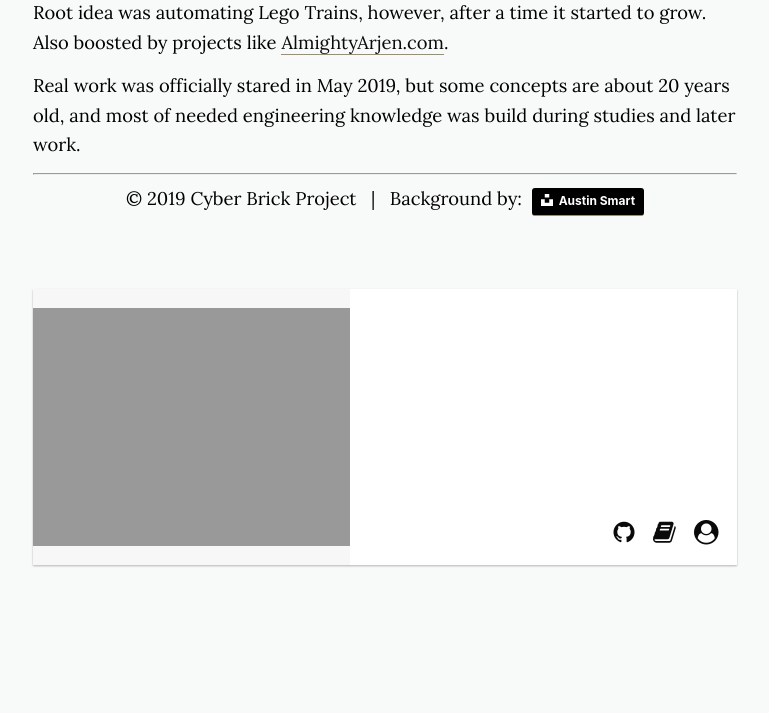
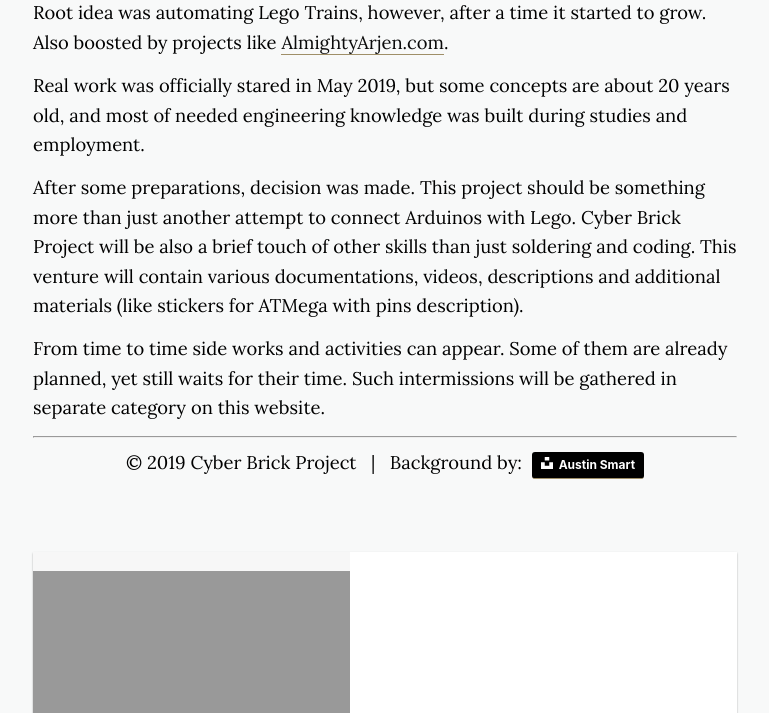
Before and after one commit to cyber-brick-project/cyber-brick-project.github.io, a Jekyll site: the page built from _posts/2019-09-19-about-cyber-brick-project.markdown, in a window 1280 px wide and 900 px high, scrolled down 623 px, cut to the strip 187-900 px from the top of the window. Shown: the whole strip, without its empty margins (255-1024 px from the left). Built offline with Jekyll 4.4.1, drawn with Linux system fonts in a browser that asks for light colours; nearby versions of some CDN libraries; before the commit the page ends 1449 px from its top, so only the background shows below that.

Commit message:
About page

```diff
--- a/_posts/2019-09-19-about-cyber-brick-project.markdown
+++ b/_posts/2019-09-19-about-cyber-brick-project.markdown
@@ -9,10 +9,19 @@ image: /assets/images/austin-smart-vPe0ltATD2k-unsplash.jpg
 image-sm: /assets/images/austin-smart-vPe0ltATD2k-unsplash-small.jpg
 bgCredential: <a style="background-color:black;color:white;text-decoration:none;padding:4px 6px;font-family:-apple-system, BlinkMacSystemFont, &quot;San Francisco&quot;, &quot;Helvetica Neue&quot;, Helvetica, Ubuntu, Roboto, Noto, &quot;Segoe UI&quot;, Arial, sans-serif;font-size:12px;font-weight:bold;line-height:1.2;display:inline-block;border-radius:3px" href="https://unsplash.com/@austinsmart?utm_medium=referral&amp;utm_campaign=photographer-credit&amp;utm_content=creditBadge" target="_blank" rel="noopener noreferrer" title="Download free do whatever you want high-resolution photos from Austin Smart"><span style="display:inline-block;padding:2px 3px"><svg xmlns="http://www.w3.org/2000/svg" style="height:12px;width:auto;position:relative;vertical-align:middle;top:-2px;fill:white" viewBox="0 0 32 32"><title>unsplash-logo</title><path d="M10 9V0h12v9H10zm12 5h10v18H0V14h10v9h12v-9z"></path></svg></span><span style="display:inline-block;padding:2px 3px">Austin Smart</span></a>
 ---
+
 Cyber Brick Project is mix of Lego, electronics and passion for creation.
 
 Root idea was automating Lego Trains, however, after a time it started to grow. Also boosted by projects like
 [AlmightyArjen.com](http://www.almightyarjen.com/){:target="_blank"}.
 
 Real work was officially stared in May 2019, but some concepts are about 20 years old, and most of
-needed engineering knowledge was build during studies and later work.
+needed engineering knowledge was built during studies and employment.
+
+After some preparations, decision was made. This project should be something more than just
+another attempt to connect Arduinos with Lego. Cyber Brick Project will be also a brief touch
+of other skills than just soldering and coding. This venture will contain various documentations,
+videos, descriptions and additional materials (like stickers for ATMega with pins description).
+
+From time to time side works and activities can appear. Some of them are already planned, yet still waits
+for their time. Such intermissions will be gathered in separate category on this website.
```
